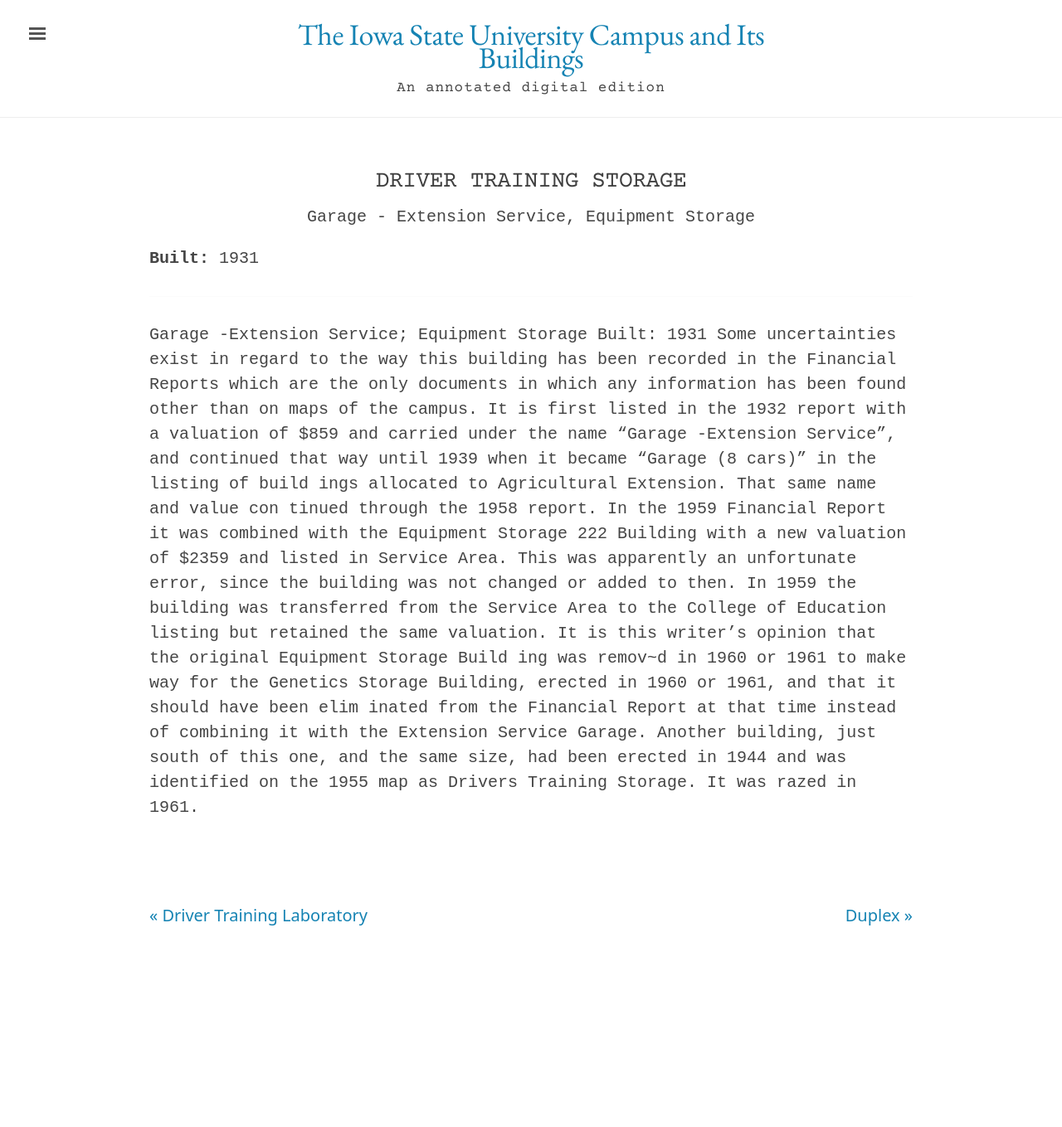
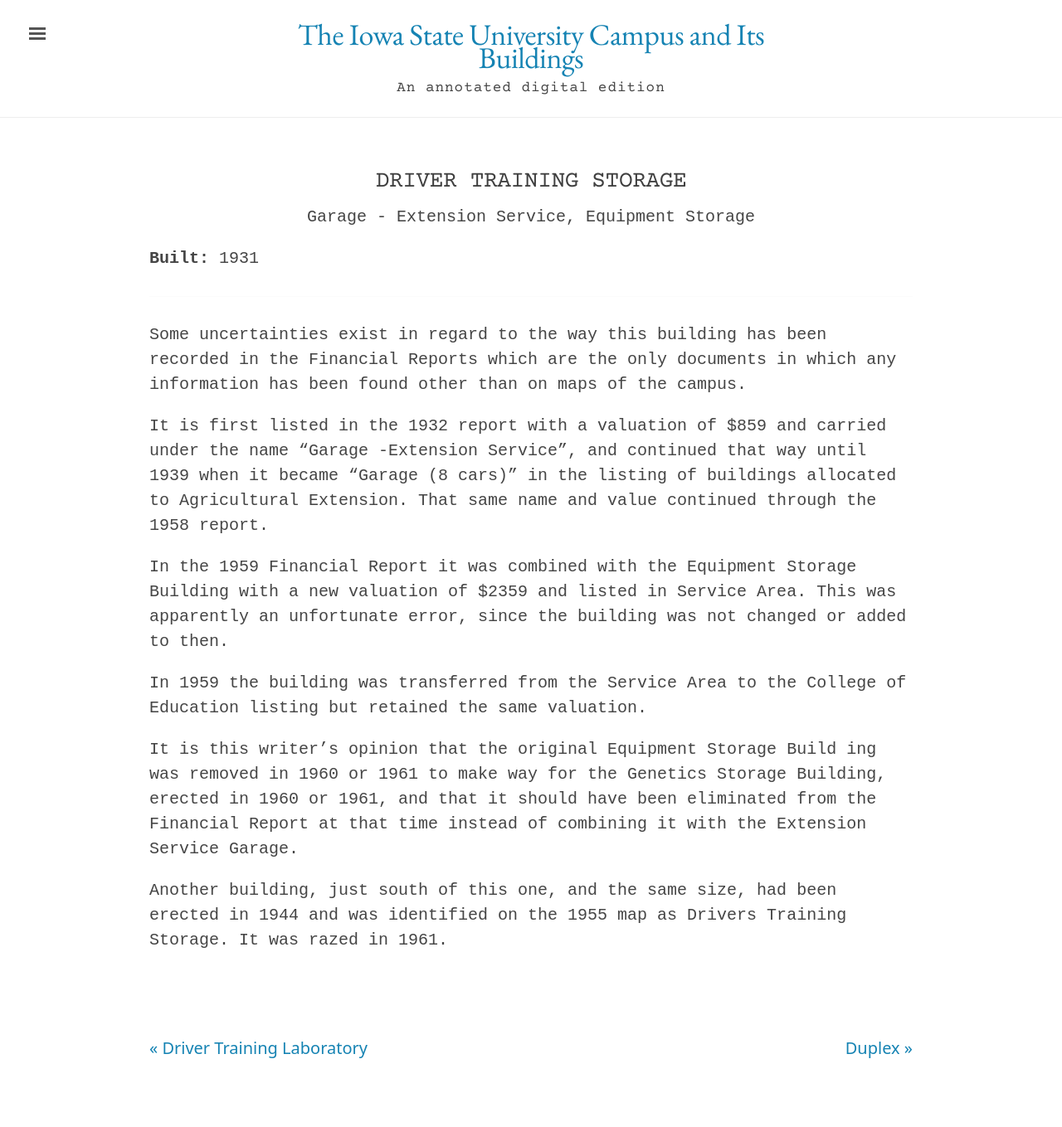
Before and after one commit to emanderson811/day-edition, a Jekyll site: the page built from _texts/buildings/054day-driving-training-storage.md, in a window 1280 px wide. Shown: the whole page at 83% size. Built offline with Jekyll 4.4.1, drawn with Linux system fonts in a browser that asks for light colours; before the commit the page ends 1199 px from its top, so only the background shows below that.

Commit message:
Update 054day-driving-training-storage.md

```diff
--- a/_texts/buildings/054day-driving-training-storage.md
+++ b/_texts/buildings/054day-driving-training-storage.md
@@ -15,13 +15,15 @@
 publication-date: 1980
 ---
 ---
-Garage -Extension Service; Equipment Storage
-Built: 1931
+
 Some uncertainties exist in regard to the way this building has been recorded in the Financial Reports which are the only documents in which any information has been found other than on maps of the campus.
-It is first listed in the 1932 report with a valuation of $859 and carried under the name "Garage -Extension Service", and continued that way until 1939 when it became "Garage (8 cars)" in the listing of build ings allocated to Agricultural Extension. That same name and value con tinued through the 1958 report.
-In the 1959 Financial Report it was combined with the Equipment Storage
-222
-Building with a new valuation of $2359 and listed in Service Area. This was apparently an unfortunate error, since the building was not changed or added to then.
+
+It is first listed in the 1932 report with a valuation of $859 and carried under the name "Garage -Extension Service", and continued that way until 1939 when it became "Garage (8 cars)" in the listing of buildings allocated to Agricultural Extension. That same name and value continued through the 1958 report.
+
+In the 1959 Financial Report it was combined with the Equipment Storage Building with a new valuation of $2359 and listed in Service Area. This was apparently an unfortunate error, since the building was not changed or added to then.
+
 In 1959 the building was transferred from the Service Area to the College of Education listing but retained the same valuation.
-It is this writer's opinion that the original Equipment Storage Build ing was remov~d in 1960 or 1961 to make way for the Genetics Storage Building, erected in 1960 or 1961, and that it should have been elim inated from the Financial Report at that time instead of combining it with the Extension Service Garage.
+
+It is this writer's opinion that the original Equipment Storage Build ing was removed in 1960 or 1961 to make way for the Genetics Storage Building, erected in 1960 or 1961, and that it should have been eliminated from the Financial Report at that time instead of combining it with the Extension Service Garage.
+
 Another building, just south of this one, and the same size, had been erected in 1944 and was identified on the 1955 map as Drivers Training Storage. It was razed in 1961.
```
